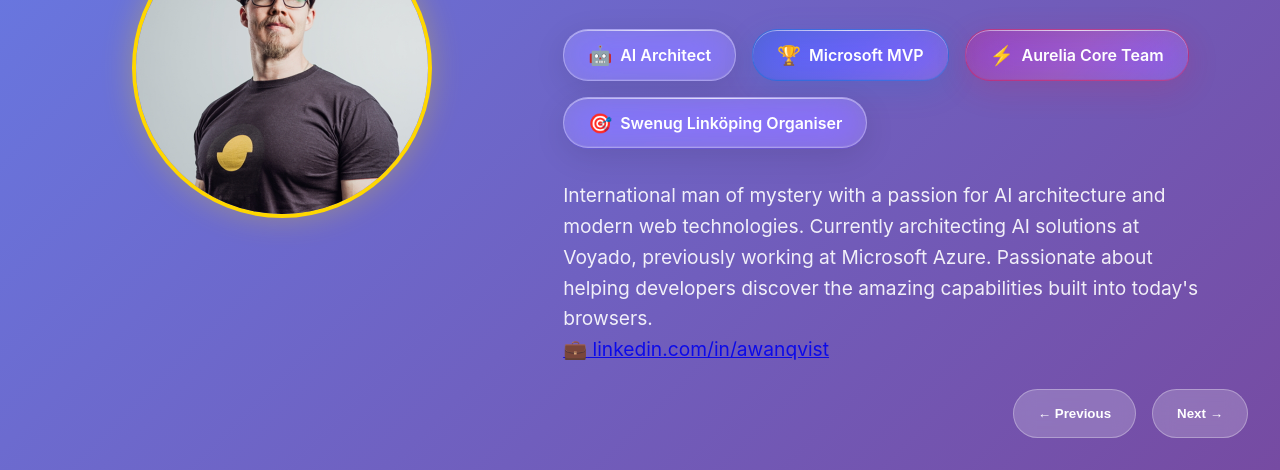
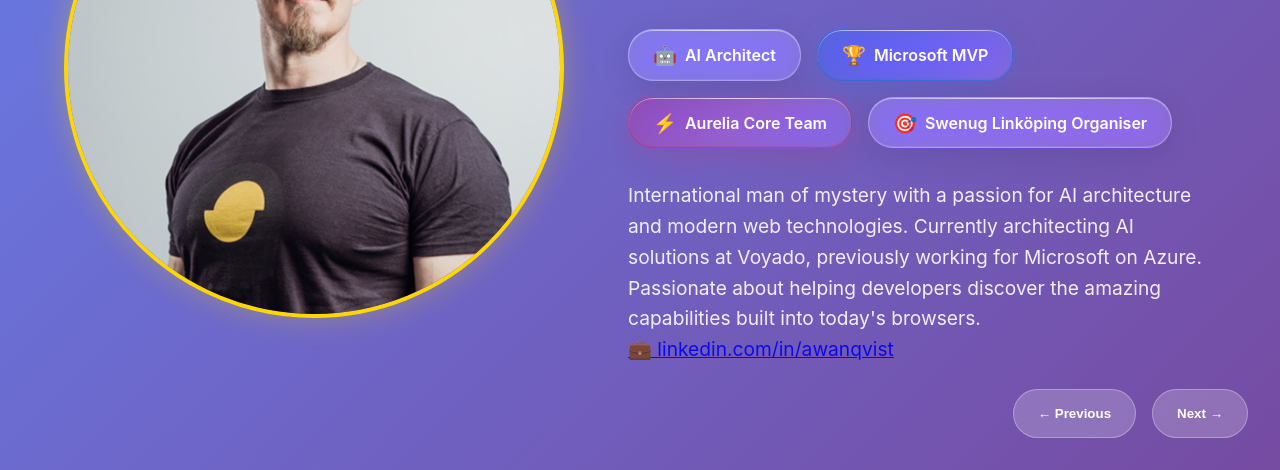
Before and after one commit to mobilemancer/the-browser-is-a-marvelous-thing, a plain HTML site: page index.html in a window 1280 px wide. Both pictures are taken after a click on the button "Next →". Shown: the part 330-800 px from the top of the page. Drawn offline with Linux system fonts and the light colour scheme.

Commit message:
fix: update presenter bio for clarity and improve profile picture size

```diff
--- a/slides/presenter.html
+++ b/slides/presenter.html
@@ -28,8 +28,9 @@
                 </div>
                 <div class="presenter-bio">
                     <p>International man of mystery with a passion for AI architecture and modern web technologies.
-                        Currently architecting AI solutions at Voyado, previously working at Microsoft Azure. Passionate
-                        about helping developers discover the amazing capabilities built into today's browsers.</p>
+                        Currently architecting AI solutions at Voyado, previously working for Microsoft on Azure.</p>
+                    <p>Passionate about helping developers discover the amazing capabilities built into today's
+                        browsers.</p>
                     <div class="presenter-contact">
                         <a href="https://www.linkedin.com/in/awanqvist/" target="_blank" class="contact-link">
                             <span class="contact-icon">💼</span>
--- a/styling.css
+++ b/styling.css
@@ -761,8 +761,8 @@
         }
 
         .profile-pic {
-            width: 300px;
-            height: 300px;
+            width: 500px;
+            height: 500px;
             border-radius: 50%;
             object-fit: cover;
             border: 4px solid #ffd700;
```
